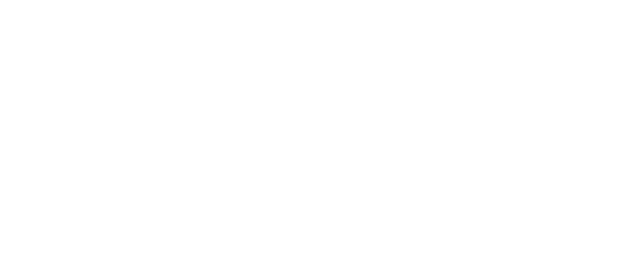
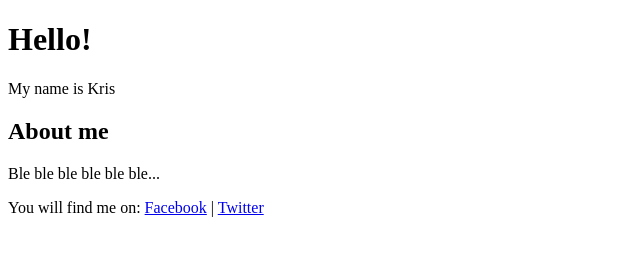
Before and after one commit to olmaq/learning-git-2, a plain HTML site: page index.html in a window 1280 px wide. Shown: the whole page, without its empty margins (0-640 px from the left). Drawn offline with Linux system fonts and the light colour scheme.

Commit message:
Add initial content

```diff
--- a/index.html
+++ b/index.html
@@ -6,7 +6,15 @@
 		<link rel="stylesheet" type="text/css" href="style.css">
 	</head>
 	<body>
-		<nav></nav>
-		<section></section>
-		<footer></footer>
+		<header>
+			<h1>Hello!</h1>
+			<p>My name is Kris</p>
+		</header>
+		<section class="container">
+			<h2>About me</h2>
+			<p>Ble ble ble ble ble ble...</p>
+		</section>
+		<footer>
+			<p>You will find me on: <a href="https://www.facebook.com/krzysztof.olma.50">Facebook</a> | <a href="#">Twitter</a></p>
+		</footer>
 	</body>
```
